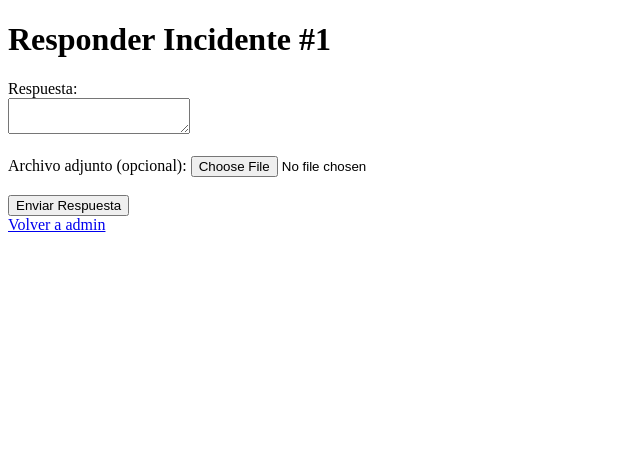
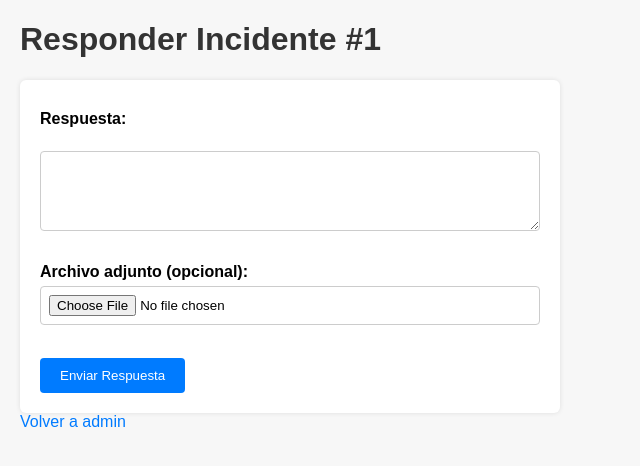
Before and after one commit to flasso/sistema-soporte, a Flask app: page /responder/1 in a window 1280 px wide. Shown: the top 466 px of the page, without its empty margins (0-640 px from the left). Run offline with Flask 3, Linux system fonts and the light colour scheme; some libraries are stand-ins or nearby versions.

Commit message:
encaezado

```diff
--- /dev/null
+++ b/static/styles.css
@@ -0,0 +1,97 @@
+body {
+    font-family: Arial, sans-serif;
+    margin: 20px;
+    background-color: #f7f7f7;
+}
+
+h1 {
+    color: #333;
+}
+
+form {
+    background: #fff;
+    padding: 20px;
+    border-radius: 6px;
+    box-shadow: 0 0 5px rgba(0,0,0,0.1);
+    max-width: 500px;
+}
+
+label {
+    display: block;
+    margin-top: 10px;
+    font-weight: bold;
+}
+
+input[type="text"],
+input[type="email"],
+input[type="file"],
+select,
+textarea {
+    width: 100%;
+    padding: 8px;
+    margin-top: 5px;
+    box-sizing: border-box;
+    border: 1px solid #ccc;
+    border-radius: 4px;
+}
+
+textarea {
+    resize: vertical;
+    min-height: 80px;
+}
+
+button {
+    background-color: #007BFF;
+    color: white;
+    padding: 10px 20px;
+    margin-top: 15px;
+    border: none;
+    border-radius: 4px;
+    cursor: pointer;
+}
+
+button:hover {
+    background-color: #0056b3;
+}
+
+table {
+    width: 100%;
+    border-collapse: collapse;
+    margin-top: 20px;
+    background: #fff;
+    box-shadow: 0 0 5px rgba(0,0,0,0.1);
+}
+
+th, td {
+    border: 1px solid #ccc;
+    padding: 8px;
+    text-align: left;
+}
+
+th {
+    background-color: #007BFF;
+    color: white;
+}
+
+tr:nth-child(even) {
+    background-color: #f2f2f2;
+}
+
+a {
+    color: #007BFF;
+    text-decoration: none;
+}
+
+a:hover {
+    text-decoration: underline;
+}
+
+.status-pendiente {
+    color: red;
+    font-weight: bold;
+}
+
+.status-cerrado {
+    color: green;
+    font-weight: bold;
+}
--- a/templates/admin.html
+++ b/templates/admin.html
@@ -1,6 +1,7 @@
 <!DOCTYPE html>
 <html lang="es">
-<head>
+<head> <link rel="stylesheet" href="/static/styles.css">
+
 <meta charset="UTF-8">
 <title>Administración de Incidentes</title>
 </head>
--- a/templates/formulario.html
+++ b/templates/formulario.html
@@ -1,6 +1,7 @@
 <!DOCTYPE html>
 <html lang="es">
-<head>
+<head> <link rel="stylesheet" href="/static/styles.css">
+
 <meta charset="UTF-8">
 <title>Reporte de Incidente</title>
 <link rel="stylesheet" href="/static/styles.css">
--- a/templates/responder.html
+++ b/templates/responder.html
@@ -1,6 +1,7 @@
 <!DOCTYPE html>
 <html lang="es">
-<head>
+<head> <link rel="stylesheet" href="/static/styles.css">
+
 <meta charset="UTF-8">
 <title>Responder Incidente</title>
 </head>
```
